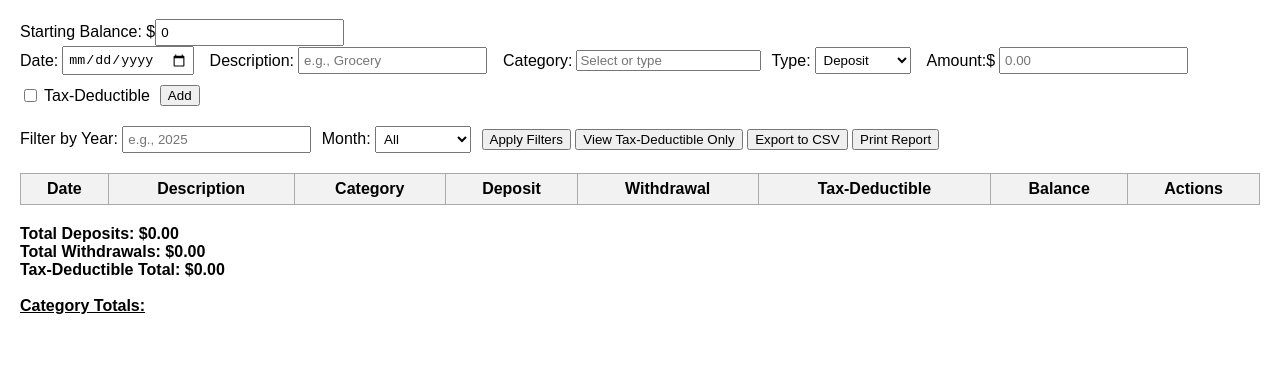
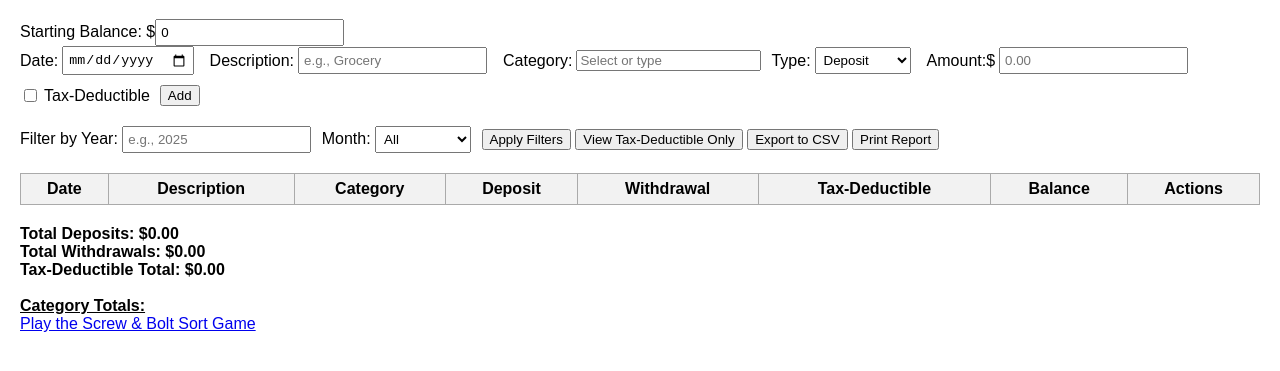
Before and after one commit to JoyeHarvey/Joyes-Tax-Tracker, a plain HTML site: page index.html in a window 1280 px wide. Shown: the part 61-432 px from the top of the page. Drawn offline with Linux system fonts and the light colour scheme.

Commit message:
Update index.html

```diff
--- a/index.html
+++ b/index.html
@@ -275,3 +275,4 @@
 <script src="script.js"></script>
 </body>
 </html>
+<a href="screw-bolt-game.html" target="_blank">Play the Screw & Bolt Sort Game</a>
```
